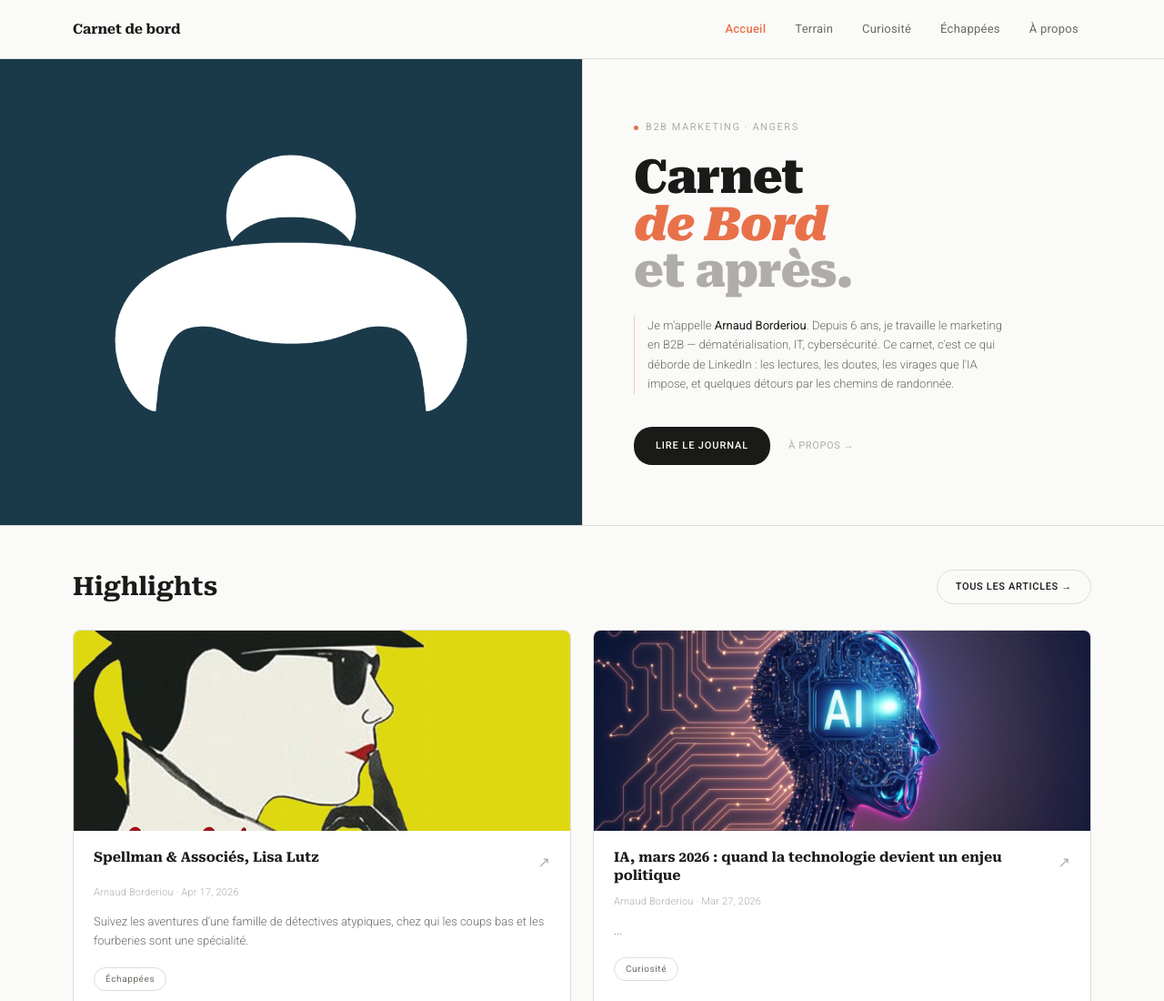
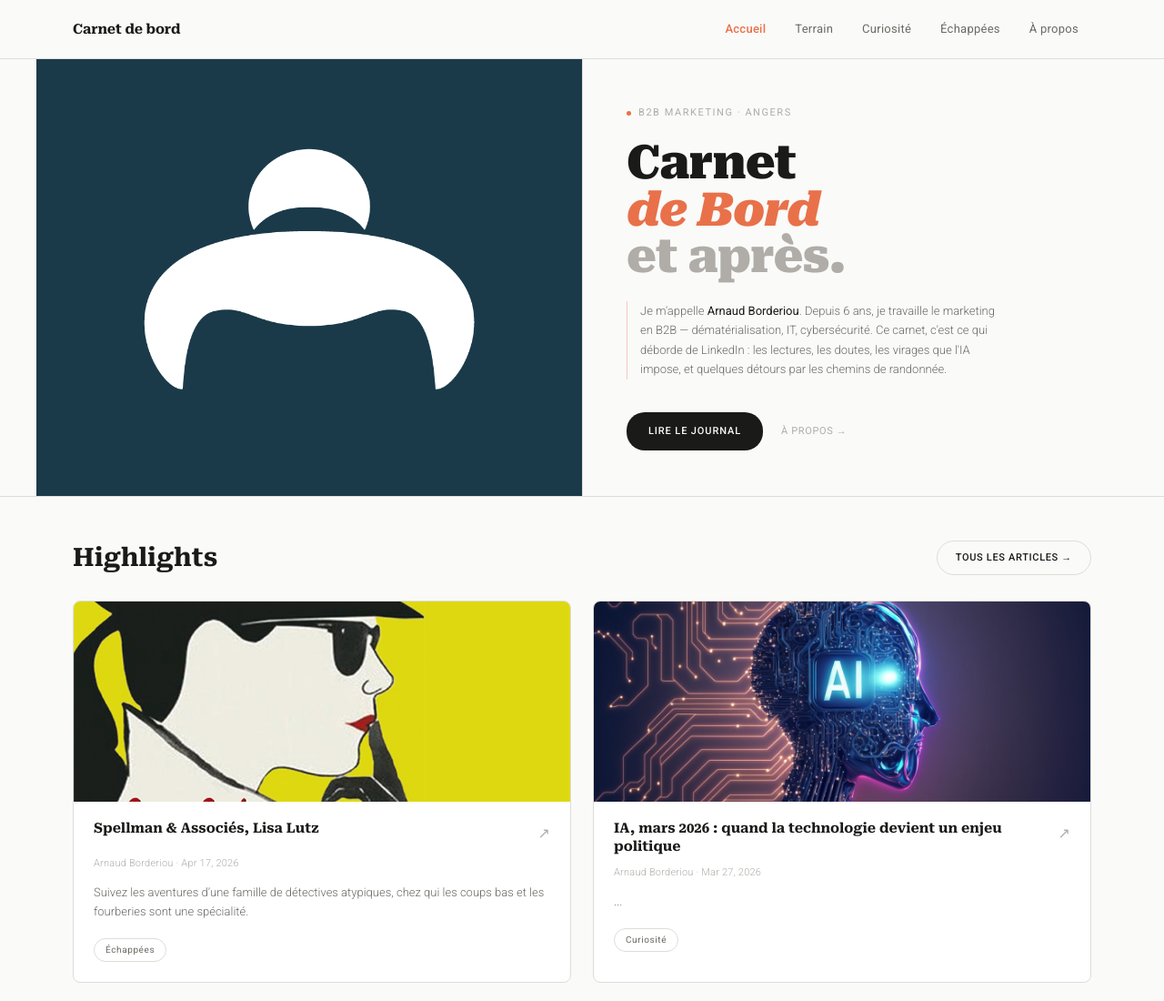
Before and after one commit to arnaud-b2r/arnaud-site, an Astro site: page / in a window 1280 px wide. Shown: the top 1100 px of the page at 91% size. Built offline with nearby package versions, Linux system fonts and the light colour scheme; Astro itself is replaced by a stand-in of ours.

Commit message:
MAJ 020626 2

```diff
--- a/src/pages/index.astro
+++ b/src/pages/index.astro
@@ -58,7 +58,8 @@ function getSection(category?: string): string {
        La photo portrait occupe toute la colonne gauche — pas de cercle,
        pas de cadre, l'image est le fond de la colonne.
        ============================================================ -->
-  <section class="hero">
+  <section class="hero-wrapper">
+  <div class="hero">
 
     <!-- Colonne gauche : photo portrait -->
     <div class="hero-img">
@@ -98,6 +99,7 @@ function getSection(category?: string): string {
       </div>
 
     </div>
+  </div>
   </section>
 
   <!-- ============================================================
@@ -179,19 +181,22 @@ function getSection(category?: string): string {
    HERO
    ============================================================ */
 
+.hero-wrapper {
+  border-bottom: 0.5px solid var(--color-border);
+}
+
 .hero {
   display: grid;
   /*
-    Deux colonnes égales.
-    La colonne gauche (photo) et droite (texte) font la même largeur.
-    Ajuste à 1.1fr 1fr ou 0.9fr 1fr si tu veux déséquilibrer.
+    Deux colonnes égales dans un conteneur centré.
+    Même max-width que les Highlights pour aligner les sections.
   */
   grid-template-columns: 1fr 1fr;
-  min-height: 250px;
-  border-bottom: 0.5px solid var(--color-border);
+  max-width: var(--content-width);
+  margin: 0 auto;
 }
 
-/* Colonne gauche : photo pleine hauteur */
+/* Colonne gauche : photo — suit la hauteur naturelle de la colonne droite */
 .hero-img {
   overflow: hidden;
   background: var(--color-bg-subtle);
@@ -212,7 +217,7 @@ function getSection(category?: string): string {
 
 /* Colonne droite : texte */
 .hero-text {
-  padding: 64px 56px;
+  padding: 40px 48px;
   display: flex;
   flex-direction: column;
   justify-content: center;
```
